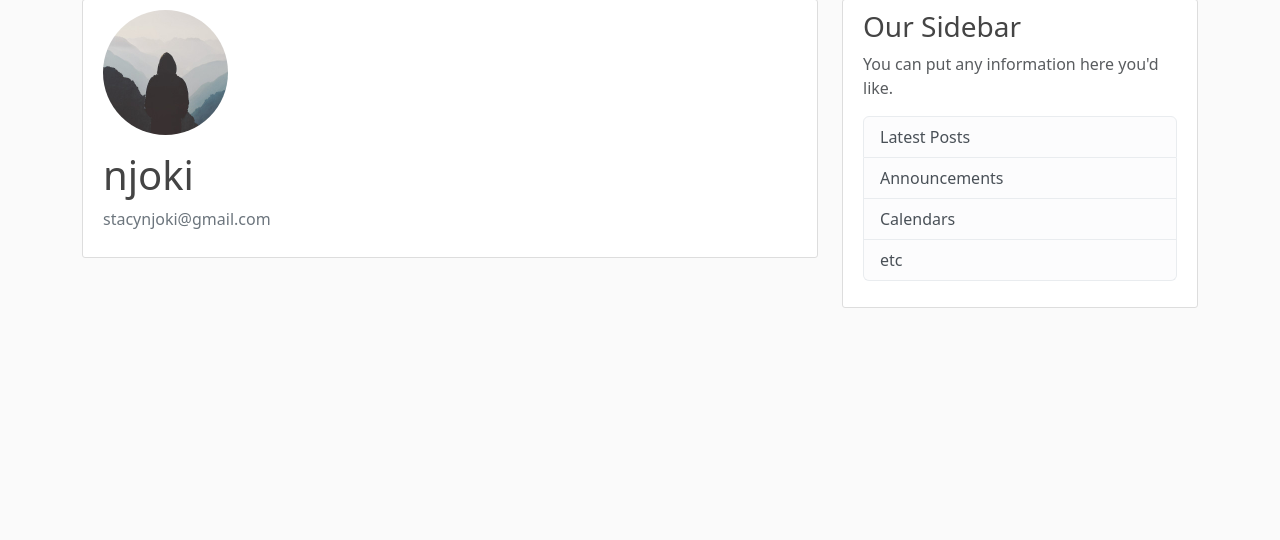
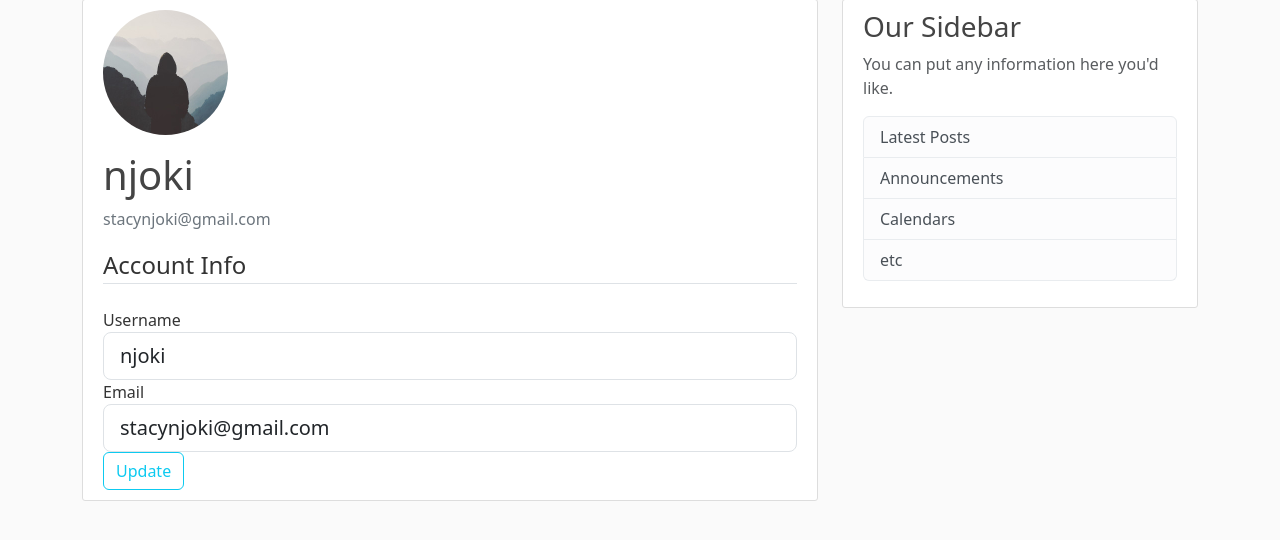
Before and after one commit to Victorpraise5/blogapp, a Flask app: page /account in a window 1280 px wide. Shown: the part 81-621 px from the top of the page. Run offline with Flask 3, Linux system fonts and the light colour scheme; a user stored in the database is signed in.

Commit message:
minor changes

```diff
--- a/Flask_blog/flaskblog/forms.py
+++ b/Flask_blog/flaskblog/forms.py
@@ -1,4 +1,5 @@
 from flask_wtf import FlaskForm
+from flask_login import current_user
 from wtforms import StringField, PasswordField, SubmitField, BooleanField
 from wtforms.validators import DataRequired, length, Email, EqualTo, ValidationError
 from flaskblog.models import User
@@ -25,3 +26,20 @@ class LoginFrom(FlaskForm):
   password = PasswordField('Password', validators=[DataRequired()])
   remember = BooleanField('Remember Me')
   submit = SubmitField('Login', render_kw={"class": "btn btn-outline-info"})
+
+class UpdateAccountForm(FlaskForm):
+  username = StringField('Username', validators=[DataRequired(), length(min=2, max=20)])
+  email = StringField('Email', validators=[DataRequired(), Email()])
+  submit = SubmitField('Update')
+
+  def validate_username(self, username):
+    if username.data != current_user.username:
+        user = User.query.filter_by(username=username.data).first()
+        if user:
+          raise ValidationError('That username is taken. Please choose a different one')
+
+  def validate_email(self, email):
+    if email.data != current_user.email:
+      user = User.query.filter_by(email=email.data).first()
+      if user:
+        raise ValidationError('That email is taken. Please choose a different one')
--- a/Flask_blog/flaskblog/routes.py
+++ b/Flask_blog/flaskblog/routes.py
@@ -1,6 +1,6 @@
 from flask import render_template, url_for, flash, redirect, request
 from flaskblog import app, db, bcrypt
-from flaskblog.forms import RegistrationFrom, LoginFrom
+from flaskblog.forms import RegistrationFrom, LoginFrom, UpdateAccountForm
 from flaskblog.models import User, Post
 from flask_login import login_user, current_user, logout_user, login_required
 
@@ -62,8 +62,18 @@ def logout():
   logout_user()
   return redirect(url_for('home'))
 
-@app.route("/account")
+@app.route("/account", methods=['GET', 'POST'])
 @login_required
 def account():
+  form = UpdateAccountForm()
+  if form.validate_on_submit():
+    current_user.username = form.username.data
+    current_user.email = form.email.data
+    db.session.commit()
+    flash('Your account has been updated!', 'success')
+    return redirect(url_for('account'))
+  elif request.method == 'GET':
+    form.username.data = current_user.username
+    form.email.data = current_user.email
   image_file = url_for('static', filename='profile_pics/' + current_user.image_file)
-  return render_template('account.html', title='Account', image_file=image_file)
+  return render_template('account.html', title='Account', image_file=image_file, form=form)
--- a/Flask_blog/flaskblog/static/main.css
+++ b/Flask_blog/flaskblog/static/main.css
@@ -37,7 +37,7 @@ h1, h2, h3, h4, h5, h6 {
 }
 
 a.article-title:hover {
-  color: #428bca;
+  color: #da1e1e;
   text-decoration: none;
 }
 
--- a/Flask_blog/flaskblog/templates/account.html
+++ b/Flask_blog/flaskblog/templates/account.html
@@ -8,6 +8,41 @@
       <p class="text-secondary">{{ current_user.email }}</p>
     </div>
   </div>
-  <!-- FORM HERE -->
+  <form method="POST" action="">
+      {{ form.hidden_tag() }}
+      <fieldset class="form-group">
+        <legend class="border-bottom mb-4">Account Info</legend>
+        <div class="form-group">
+          {{ form.username.label(class="form-control-label") }}
+          {% if form.username.errors %}
+            {{ form.username(class="form-control form-control-lg is-invalid") }}
+            <div class="invalid-feedback">
+              {% for error in form.username.errors %}
+                <span>{{ error }}</span>
+              {% endfor %}
+            </div>
+          {% else %}
+          {{ form.username(class="form-control form-control-lg") }}
+          {% endif %}
+
+        </div>
+        <div class="form-group">
+          {{ form.email.label(class="form-control-label") }}
+          {% if form.email.errors %}
+            {{ form.email(class="form-control form-control-lg is-invalid") }}
+            <div class="invalid-feedback">
+              {% for error in form.email.errors %}
+                <span>{{ error }}</span>
+              {% endfor %}
+            </div>
+          {% else %}
+          {{ form.email(class="form-control form-control-lg") }}
+          {% endif %}
+        </div>
+      </fieldset>
+      <div class="form-group">
+        {{ form.submit(class="btn btn-outline-info") }}
+      </div>
+    </form>
 </div>
 {% endblock content%}
```
Also changed, not shown: Flask_blog/instance/site.db.
